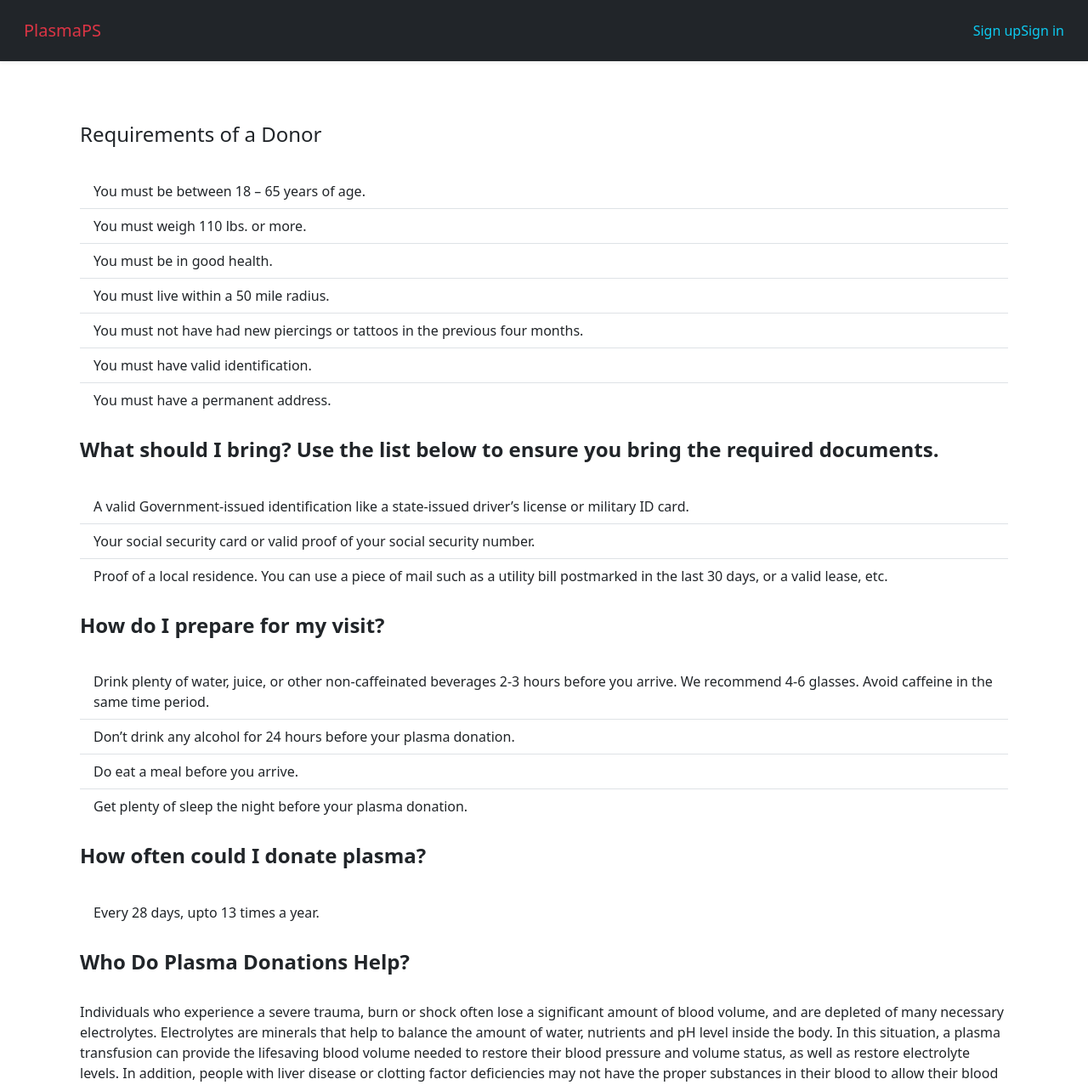
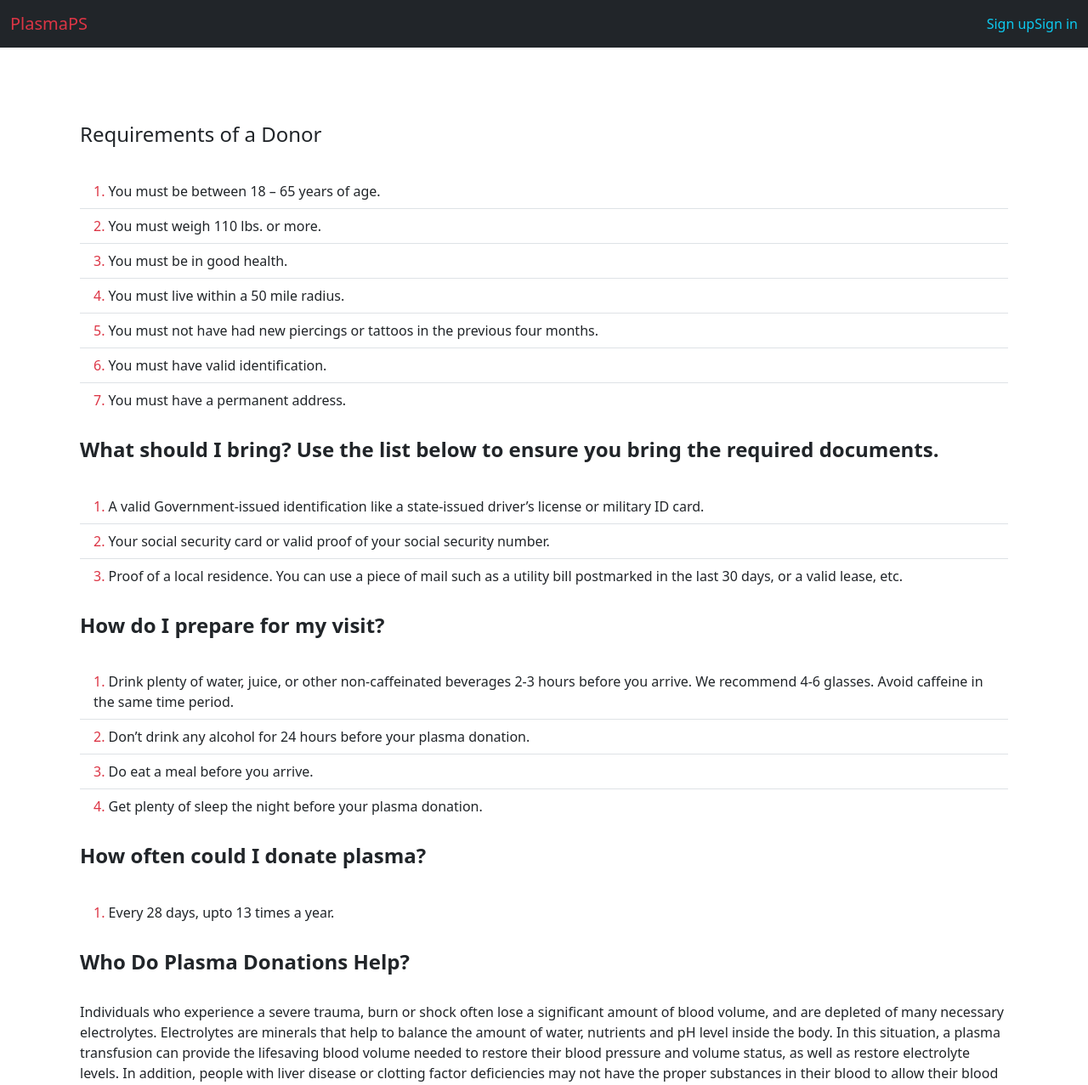
Before and after one commit to SIWNUS/PlasmaPS, a Flask app: page /Donor in a window 1280 px wide. Shown: the top 1277 px of the page at 85% size. Run offline with Flask 3, Linux system fonts and the light colour scheme; parts of the project's set-up code (start-up, migrations or seed data) failed here and were passed over; some libraries are stand-ins or nearby versions.

Commit message:
fourth update

```diff
--- a/website/form.py
+++ b/website/form.py
@@ -16,13 +16,13 @@ class DonorForm(FlaskForm):
     submit = SubmitField("submit")
 
 class LoginForm(FlaskForm):
-    email = StringField("Email", validators=[DataRequired()])
+    email = EmailField("Email", validators=[DataRequired(),Email()])
     password = PasswordField("Password", validators=[DataRequired()])
     submit = SubmitField("submit")
 
 class RequestForm(FlaskForm):
     name = StringField("Name", validators=[DataRequired()])
-    email = StringField("Email", validators=[DataRequired()])
+    email = EmailField("Email", validators=[DataRequired(),Email()])
     contact_no = StringField("Recipient Contact Number(with country code)", validators=[DataRequired()])
     blood_group = StringField("Which Blood Group Do You Need?", validators=[DataRequired()])
     date_details = StringField("Date of the Blood Drive", validators=[DataRequired()])
--- a/website/templates/Donor.html
+++ b/website/templates/Donor.html
@@ -6,31 +6,31 @@
     <h2 class="py-4 fw-bloder fs-4">Requirements of a Donor</h2>
     <ul class="list-group list-group-flush">
 
-        <li class="list-group-item fs-6">You must be between 18 – 65 years of age.</li>
-        <li class="list-group-item fs-6">You must weigh 110 lbs. or more.            </li>
-        <li class="list-group-item fs-6">You must be in good health.</li>
-        <li class="list-group-item fs-6">You must live within a 50 mile radius.</li>
-        <li class="list-group-item fs-6">You must not have had new piercings or tattoos in the previous four months.</li>
-        <li class="list-group-item fs-6">You must have valid identification.</li>
-        <li class="list-group-item fs-6">You must have a permanent address.</li>
+        <li class="list-group-item fs-6"><span class="text-danger">1. </span>You must be between 18 – 65 years of age.</li>
+        <li class="list-group-item fs-6"><span class="text-danger">2. </span>You must weigh 110 lbs. or more.            </li>
+        <li class="list-group-item fs-6"><span class="text-danger">3. </span>You must be in good health.</li>
+        <li class="list-group-item fs-6"><span class="text-danger">4. </span>You must live within a 50 mile radius.</li>
+        <li class="list-group-item fs-6"><span class="text-danger">5. </span>You must not have had new piercings or tattoos in the previous four months.</li>
+        <li class="list-group-item fs-6"><span class="text-danger">6. </span>You must have valid identification.</li>
+        <li class="list-group-item fs-6"><span class="text-danger">7. </span>You must have a permanent address.</li>
     </ul>
 
     <h2 class="py-4 fw-bolder fs-4">What should I bring? Use the list below to ensure you bring the required documents.</h2>
     <ul class="list-group list-group-flush">
-         <li class="list-group-item fs-6">A valid Government-issued identification like a state-issued driver’s license or military ID card. </li>
-         <li class="list-group-item fs-6">Your social security card or valid proof of your social security number.</li>
-         <li class="list-group-item fs-6">Proof of a local residence. You can use a piece of mail such as a utility bill postmarked in the last 30 days, or a valid lease, etc. </li>
+         <li class="list-group-item fs-6"><span class="text-danger">1. </span>A valid Government-issued identification like a state-issued driver’s license or military ID card. </li>
+         <li class="list-group-item fs-6"><span class="text-danger">2. </span>Your social security card or valid proof of your social security number.</li>
+         <li class="list-group-item fs-6"><span class="text-danger">3. </span>Proof of a local residence. You can use a piece of mail such as a utility bill postmarked in the last 30 days, or a valid lease, etc. </li>
     </ul>
     <h2 class="py-4 fw-bolder fs-4">How do I prepare for my visit?</h2>
     <ul class="list-group list-group-flush">
-         <li class="list-group-item fs-6">Drink plenty of water, juice, or other non-caffeinated beverages 2-3 hours before you arrive. We recommend 4-6 glasses. Avoid caffeine in the same time period.</li>
-         <li class="list-group-item fs-6">Don’t drink any alcohol for 24 hours before your plasma donation. </li>
-         <li class="list-group-item fs-6">Do eat a meal before you arrive.  </li>
-         <li class="list-group-item fs-6">Get plenty of sleep the night before your plasma donation.  </li>
+         <li class="list-group-item fs-6"><span class="text-danger">1. </span>Drink plenty of water, juice, or other non-caffeinated beverages 2-3 hours before you arrive. We recommend 4-6 glasses. Avoid caffeine in the same time period.</li>
+         <li class="list-group-item fs-6"><span class="text-danger">2. </span>Don’t drink any alcohol for 24 hours before your plasma donation. </li>
+         <li class="list-group-item fs-6"><span class="text-danger">3. </span>Do eat a meal before you arrive.  </li>
+         <li class="list-group-item fs-6"><span class="text-danger">4. </span>Get plenty of sleep the night before your plasma donation.  </li>
     </ul>
     <h2 class="py-4 fw-bolder fs-4">How often could I donate plasma?</h2>
     <ul class="list-group list-group-flush">
-         <li class="list-group-item fs-6">Every 28 days, upto 13 times a year. </li>
+         <li class="list-group-item fs-6"><span class="text-danger">1. </span>Every 28 days, upto 13 times a year. </li>
     </ul>
 
     <h2 class="py-4 fw-bolder fs-4">Who Do Plasma Donations Help?</h2>
--- a/website/templates/base.html
+++ b/website/templates/base.html
@@ -89,46 +89,16 @@
     <title>{% block title %}Home{% endblock %}</title>
   </head>
 
-<header data-bs-theme="dark">
-  <nav class="navbar navbar-expand-md navbar-dark fixed-top bg-dark">
-    <div class="container-fluid">
-      <a class="navbar-brand" href="#">Carousel</a>
-      <button class="navbar-toggler" type="button" data-bs-toggle="collapse" data-bs-target="#navbarCollapse" aria-controls="navbarCollapse" aria-expanded="false" aria-label="Toggle navigation">
-        <span class="navbar-toggler-icon"></span>
-      </button>
-      <div class="collapse navbar-collapse" id="navbarCollapse">
-        <ul class="navbar-nav me-auto mb-2 mb-md-0">
-          <li class="nav-item">
-            <a class="nav-link active" aria-current="page" href="#">Home</a>
-          </li>
-          <li class="nav-item">
-            <a class="nav-link" href="#">Link</a>
-          </li>
-          <li class="nav-item">
-            <a class="nav-link disabled">Disabled</a>
-          </li>
-        </ul>
-        <form class="d-flex" role="search">
-          <input class="form-control me-2" type="search" placeholder="Search" aria-label="Search">
-          <button class="btn btn-outline-success" type="submit">Search</button>
-        </form>
-      </div>
-    </div>
-  </nav>
-</header>
-
-
-
 
 <body>
 <header data-bs-theme="dark">
-  <nav class="navbar navbar-expand-lg bg-light shadow-sm  p-3 mb-5 fixed-top bg-dark bg-body">
+  <nav class="navbar navbar-expand-lg fixed-top bg-dark">
     <div class="container-fluid">
       <a class="navbar-brand text-danger" href="/">PlasmaPS</a>
       <button class="navbar-toggler" type="button" data-bs-toggle="collapse" data-bs-target="#navbarCollapse" aria-controls="navbarCollapse" aria-expanded="false" aria-label="Toggle navigation">
         <span class="navbar-toggler-icon"></span>
       </button>
-      <div class="collapse navbar-collapse justify-content-end" id="navbarCollapse">
+      <div class="collapse navbar-collapse navbar-default justify-content-end" id="navbarCollapse">
         <ul class="navbar-nav">
             {% if current_user.is_authenticated %}
                 <a class="nav-item nav-link text-info" id="request-board" href="/board">Request-Board</a>
--- a/website/templates/home.html
+++ b/website/templates/home.html
@@ -32,7 +32,7 @@
           <div class="carousel-caption">
             <h1>Why Donate Plasma?</h1>
             <p>What is the purpose of me donating my plasma?</p>
-            <p><a class="btn btn-lg btn-primary" href="/info-plasma">Learn more</a></p>
+            <p><a class="btn btn-lg btn-primary" href="/info-donor">Learn more</a></p>
           </div>
         </div>
       </div>
--- a/website/views.py
+++ b/website/views.py
@@ -17,6 +17,10 @@ def Donor():
 @views.route('/info-plasma')
 def info_plasma():
     return render_template("plasma.html", user=current_user)
+
+@views.route('/info-donor')
+def info_donor():
+    return render_template("donor-info.html", user=current_user)
 
 @views.route('/recipient')
 def recipient():
```
Also changed, not shown: website/templates/donor-info.html (added, +26 -0 lines).
